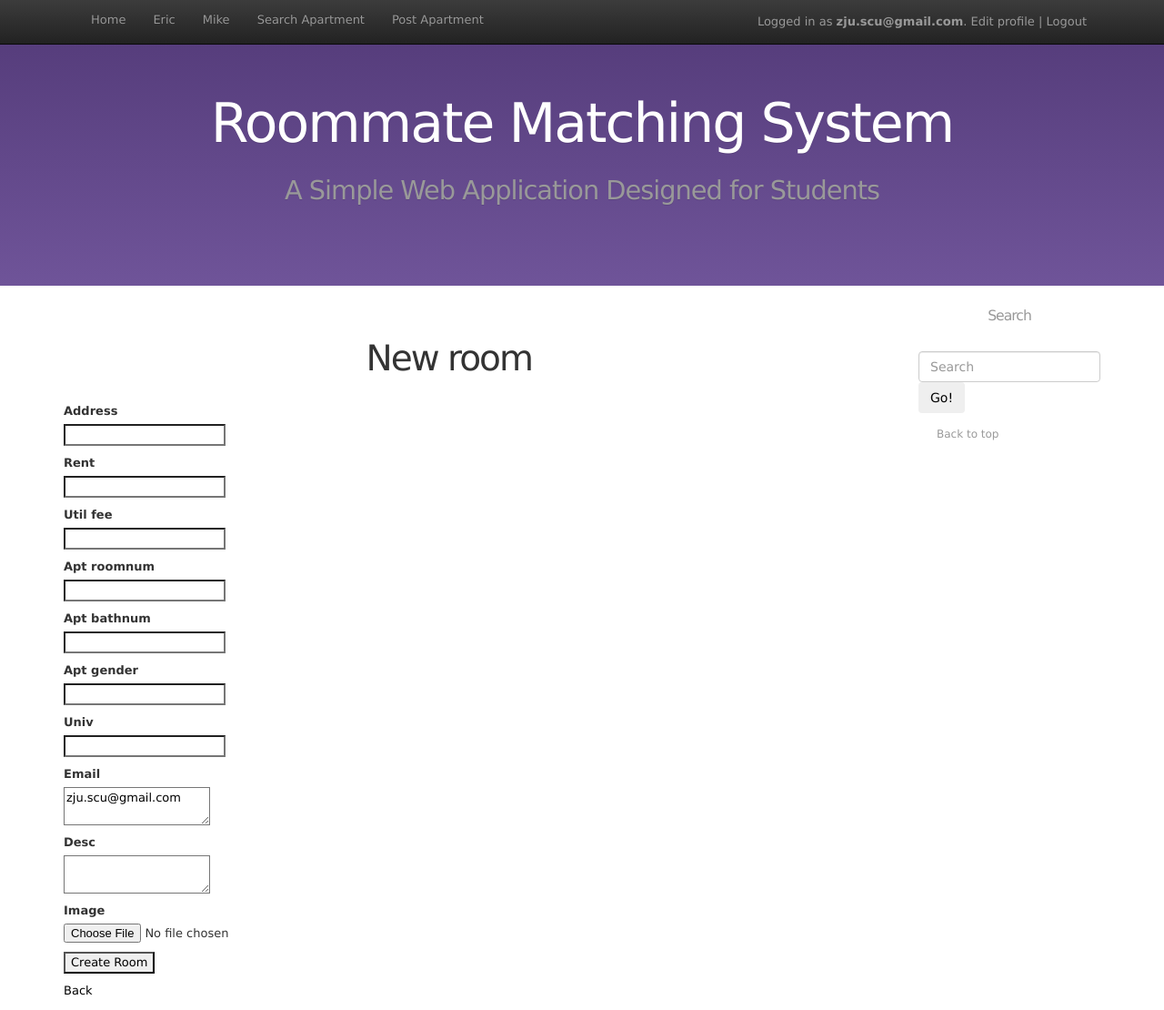
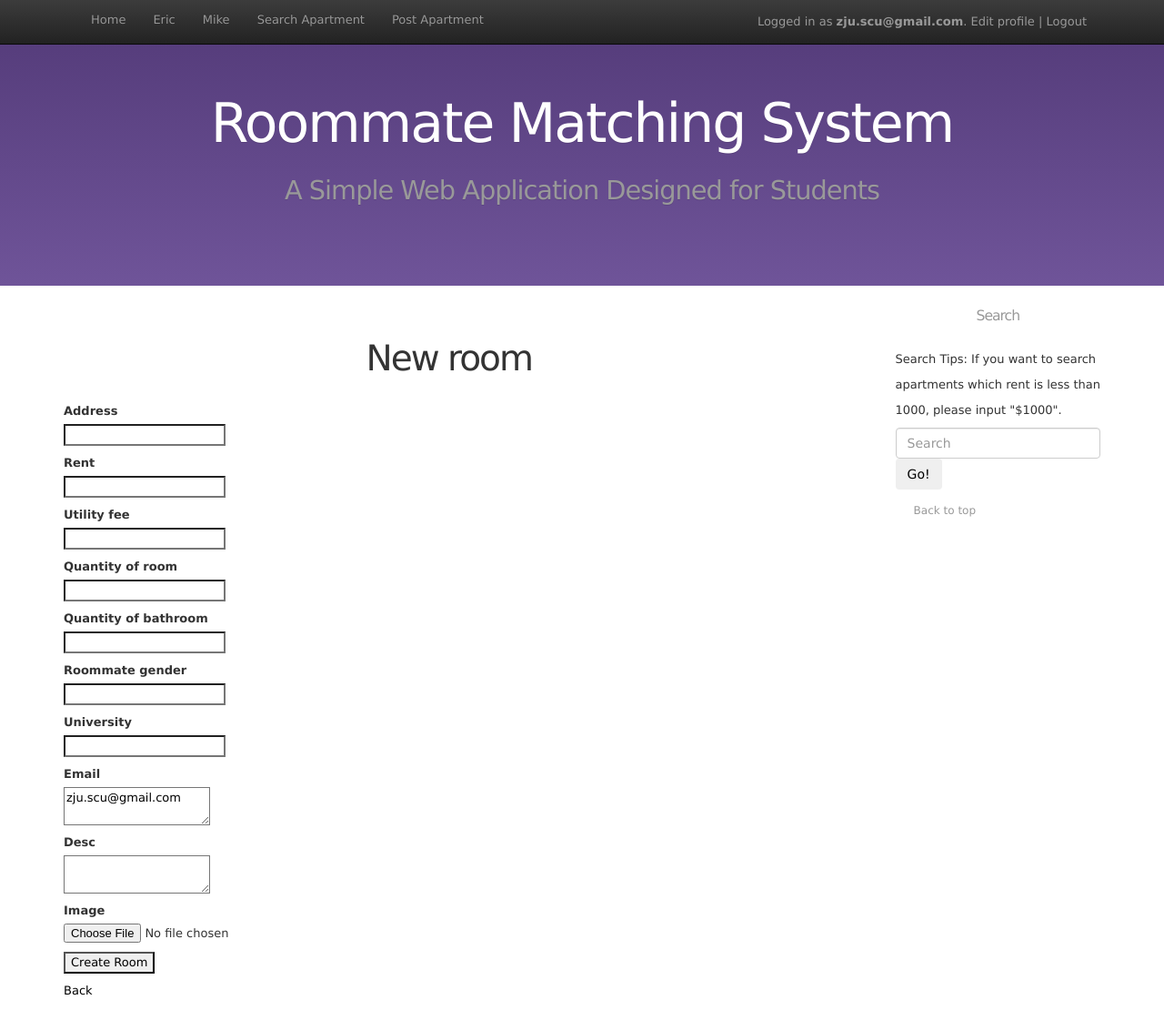
Before and after one commit to mikeTong/Roommate-Matching-System, a Rails app: page /rooms/new in a window 1280 px wide. Shown: the top 1110 px of the page at 91% size. Run offline with Rails 7, Linux system fonts and the light colour scheme; a user stored in the database is signed in; style sheets or scripts are compiled from the project's sources; parts of the project's set-up code (start-up, migrations or seed data) failed here and were passed over; some libraries are stand-ins or nearby versions.

Commit message:
edit form pic show

```diff
--- a/app/assets/stylesheets/custom.css.scss
+++ b/app/assets/stylesheets/custom.css.scss
@@ -57,7 +57,7 @@ p {
 {
 max-width:600px;
 max-height: 600px;
-//overflow: hidden;
+overflow: hidden;
 object-fit: fill;
 
 }
--- a/app/views/layouts/_header.html.erb
+++ b/app/views/layouts/_header.html.erb
@@ -20,7 +20,7 @@
         </div>
         <div class="navbar-collapse collapse">
           <ul class="nav navbar-nav">
-            <li><a href="../rooms">Home</a></li>
+            <li><%= link_to 'Home',rooms_path%></li>
             <li><a href="https://www.facebook.com/chen.sun.524381" target="_blank">Eric</a></li>
             <li><a href="https://www.facebook.com/tongwenliang?ref=tn_tnmn" target="_blank">Mike</a></li>
             <li><a href="../rooms">Search Apartment</a></li>
--- a/app/views/layouts/application.html.erb
+++ b/app/views/layouts/application.html.erb
@@ -33,6 +33,7 @@
 
 			                <li>
 			  <h2>Search</h2>
+			  <p>Search Tips: If you want to search</p> <p>apartments which rent is less than</p><p>1000, please input "$1000".</p>
 			  <ul class="nav bs-docs-sidenav">
 		 			   </ul>
 
--- a/app/views/rooms/_form.html.erb
+++ b/app/views/rooms/_form.html.erb
@@ -28,23 +28,23 @@
     <%= f.text_field :rent %>
   </div>
   <div class="field">
-    <%= f.label :util_fee %><br>
+    <%= f.label :utility_fee %><br>
     <%= f.text_field :util_fee %>
   </div>
   <div class="field">
-    <%= f.label :apt_roomnum %><br>
+    <%= f.label :Quantity_of_room %><br>
     <%= f.number_field :apt_roomnum %>
   </div>
   <div class="field">
-    <%= f.label :apt_bathnum %><br>
+    <%= f.label :Quantity_of_bathroom %><br>
     <%= f.number_field :apt_bathnum %>
   </div>
   <div class="field">
-    <%= f.label :apt_gender %><br>
+    <%= f.label :Roommate_gender %><br>
     <%= f.text_field :apt_gender %>
   </div>
   <div class="field">
-    <%= f.label :univ_id %><br>
+    <%= f.label :university_id %><br>
     <%= f.number_field :univ_id %>
   </div>
 
```
Also changed, not shown: 7 other files.
